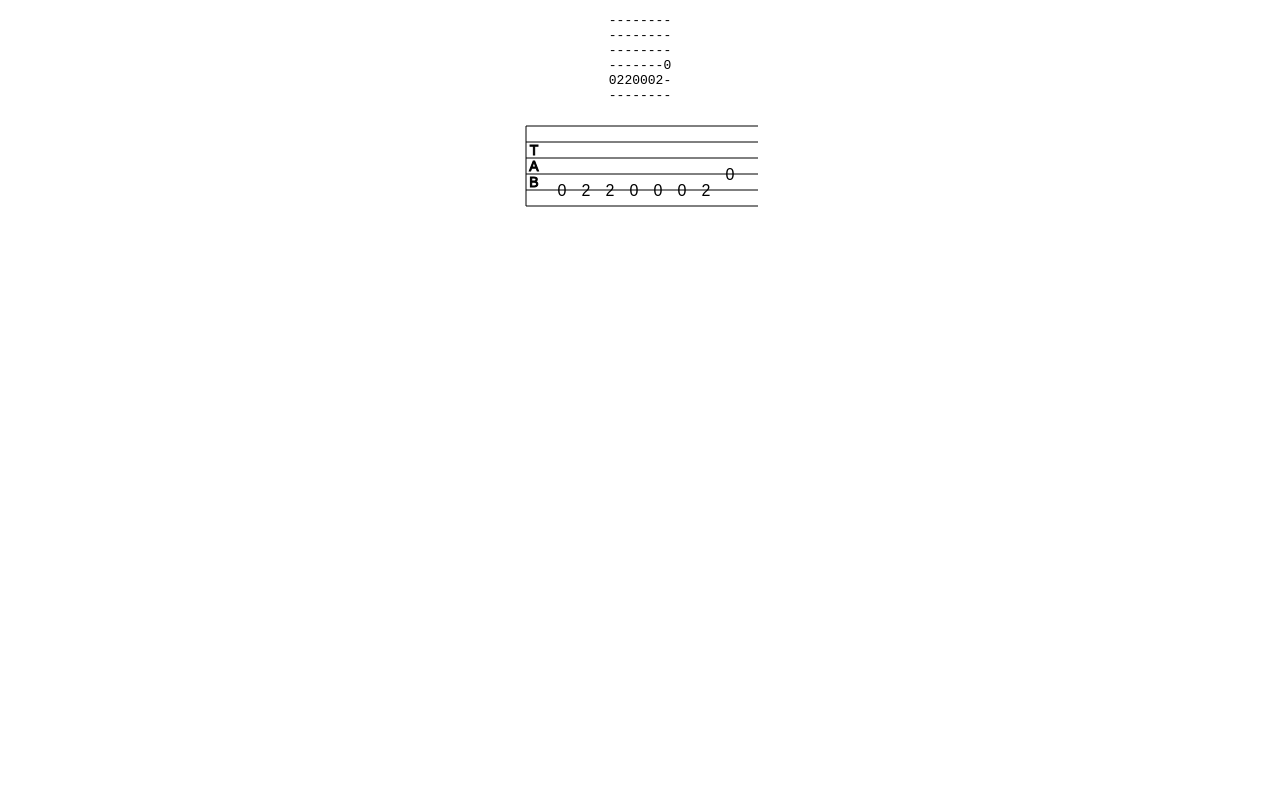
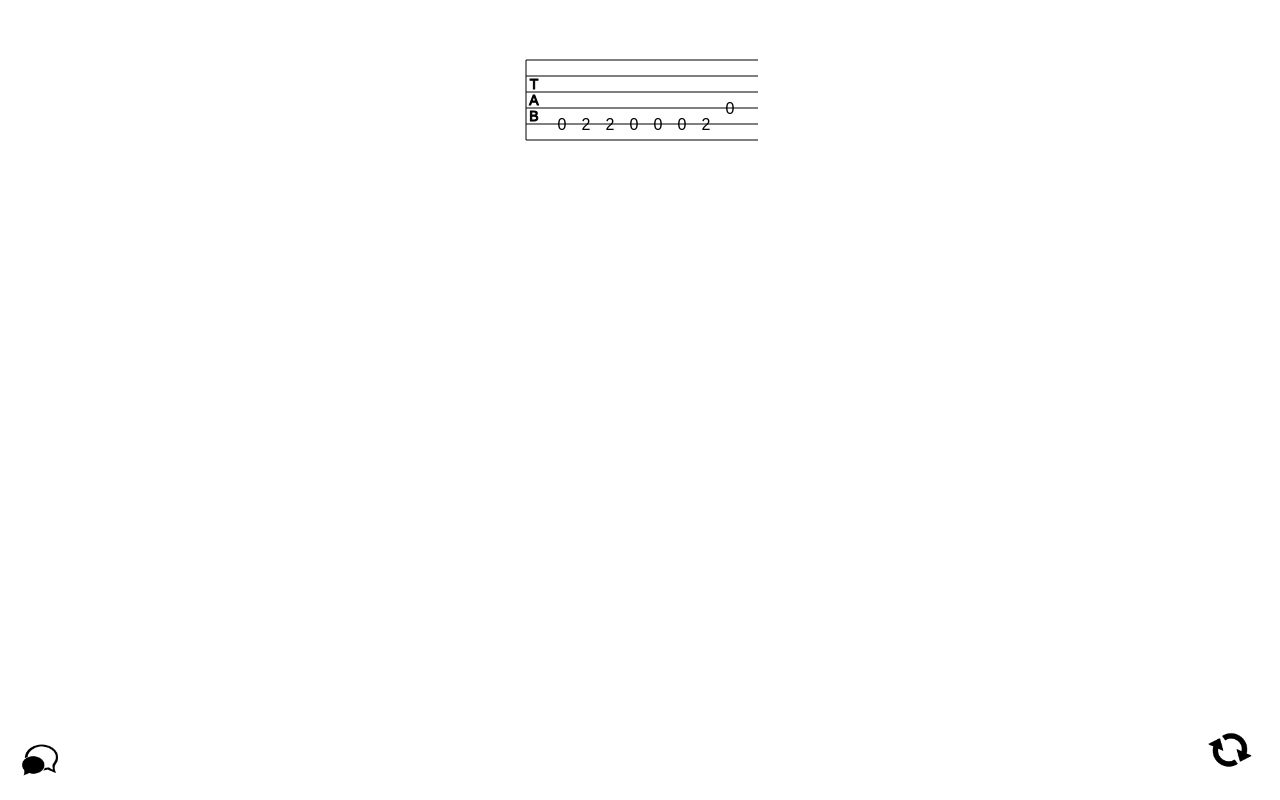
Before and after one commit to codazoda/random_riff, a plain HTML site: page index.html in a window 1280 px wide. Drawn offline with Linux system fonts and the light colour scheme.

Commit message:
Hid the plain text tab. Added a refresh and an email icon and links.

```diff
--- a/index.html
+++ b/index.html
@@ -8,7 +8,9 @@
 <pre id="tab">
 </pre>
 <div id="jtab" class="jtab">
-</pre>
+</div>
+<a href="mailto:joel@joeldare.com"><img class="email" src="image/email.png"></a>
+<a href=""><img class="refresh" src="image/refresh.png"></a>
 <script src="vendor/jquery-1.10.2.min.js"></script>
 <script src="vendor/raphael-min.js"></script>
 <script src="vendor/jtab.js"></script>
--- a/main.css
+++ b/main.css
@@ -4,10 +4,30 @@ p {
 
 pre {
     text-align: center;
+    display: none;
 }
 
 .jtab {
     width: 260px;
     margin-left: auto;
     margin-right: auto;
+    margin-top: 50px;
 }
+
+.refresh {
+    position: absolute;
+    bottom: 20px;
+    right: 20px;
+    display: block;
+    width: 60px;
+    height: 60px;
+}
+
+.email {
+    position: absolute;
+    bottom: 20px;
+    left: 20px;
+    display: block;
+    width: 40px;
+    height: 40px;
+}
```
Also changed, not shown: image/email.png (added), image/refresh.png (added).
